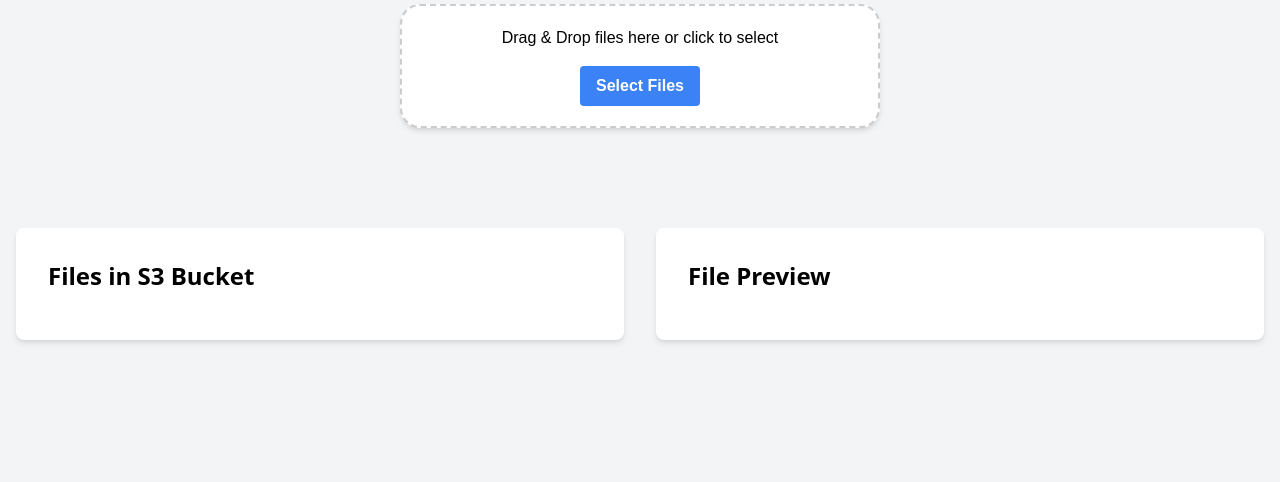
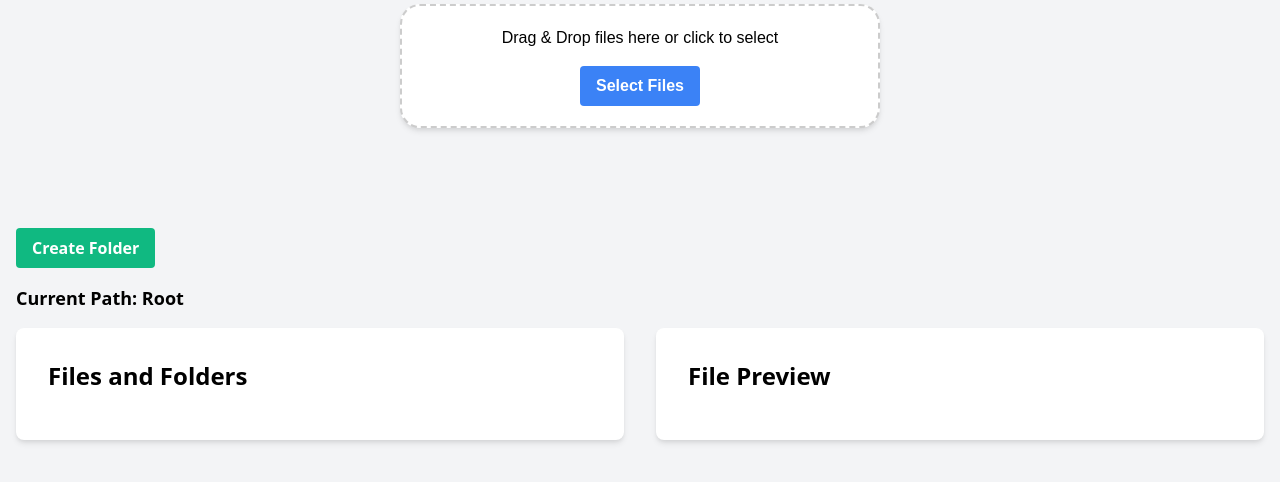
Before and after one commit to rohitg00/S3-File-Manager, a Flask app: page / in a window 1280 px wide. Shown: the part 164-646 px from the top of the page. Run offline with Flask 3, Linux system fonts and the light colour scheme; data that the repository does not hold is empty.

Commit message:
Agent query: Can you create a new folder, upload a file to it, and then delete the folder?

```diff
--- a/app.py
+++ b/app.py
@@ -1,7 +1,7 @@
 import os
 from flask import Flask, render_template, request, jsonify, send_file, Response, abort
 from werkzeug.utils import secure_filename
-from s3_utils import upload_file, download_file, list_files, get_file_url, delete_file
+from s3_utils import upload_file, download_file, list_files_and_folders, get_file_url, delete_file, create_folder, delete_folder
 from config import S3_BUCKET
 import mimetypes
 import boto3
@@ -23,13 +23,16 @@ def upload():
         return jsonify({'error': 'No selected file'}), 400
     if file:
         filename = secure_filename(file.filename)
+        folder = request.form.get('folder', '')
+        if folder:
+            filename = f"{folder.rstrip('/')}/{filename}"
         try:
             upload_file(file, filename)
             return jsonify({'message': 'File uploaded successfully'}), 200
         except Exception as e:
             return jsonify({'error': str(e)}), 500
 
-@app.route('/download/<filename>')
+@app.route('/download/<path:filename>')
 def download(filename):
     try:
         s3 = boto3.client('s3')
@@ -51,7 +54,7 @@ def download(filename):
                     abort(500)
 
         headers = {
-            'Content-Disposition': f'attachment; filename="{filename}"',
+            'Content-Disposition': f'attachment; filename="{os.path.basename(filename)}"',
             'Content-Length': str(file_size),
         }
         return Response(generate(), headers=headers, direct_passthrough=True)
@@ -59,7 +62,7 @@ def download(filename):
         app.logger.error(f"Error initiating file download: {str(e)}")
         return jsonify({'error': str(e)}), 500
 
-@app.route('/delete/<filename>', methods=['DELETE'])
+@app.route('/delete/<path:filename>', methods=['DELETE'])
 def delete(filename):
     try:
         delete_file(filename)
@@ -71,7 +74,8 @@ def delete(filename):
 @app.route('/list')
 def list_bucket_files():
     try:
-        files = list_files()
+        prefix = request.args.get('prefix', '')
+        files, folders = list_files_and_folders(prefix)
         file_data = []
         for file in files:
             mime_type, _ = mimetypes.guess_type(file)
@@ -81,11 +85,38 @@ def list_bucket_files():
             file_data.append({
                 'name': file,
                 'preview_url': preview_url,
-                'mime_type': mime_type
+                'mime_type': mime_type,
+                'type': 'file'
+            })
+        for folder in folders:
+            file_data.append({
+                'name': folder,
+                'type': 'folder'
             })
         return jsonify({'files': file_data}), 200
     except Exception as e:
-        app.logger.error(f"Error listing files: {str(e)}")
+        app.logger.error(f"Error listing files and folders: {str(e)}")
+        return jsonify({'error': str(e)}), 500
+
+@app.route('/create_folder', methods=['POST'])
+def create_new_folder():
+    folder_name = request.json.get('folder_name')
+    if not folder_name:
+        return jsonify({'error': 'Folder name is required'}), 400
+    try:
+        create_folder(folder_name)
+        return jsonify({'message': 'Folder created successfully'}), 200
+    except Exception as e:
+        app.logger.error(f"Error creating folder: {str(e)}")
+        return jsonify({'error': str(e)}), 500
+
+@app.route('/delete_folder/<path:folder_name>', methods=['DELETE'])
+def remove_folder(folder_name):
+    try:
+        delete_folder(folder_name)
+        return jsonify({'message': 'Folder deleted successfully'}), 200
+    except Exception as e:
+        app.logger.error(f"Error deleting folder: {str(e)}")
         return jsonify({'error': str(e)}), 500
 
 @app.errorhandler(500)
--- a/static/js/main.js
+++ b/static/js/main.js
@@ -1,11 +1,14 @@
 document.addEventListener('DOMContentLoaded', () => {
     const dropZone = document.getElementById('drop-zone');
     const fileInput = document.getElementById('file-input');
-    const uploadButton = document.getElementById('upload-button');
     const fileList = document.getElementById('file-list');
     const messageDiv = document.getElementById('message');
     const loadingSpinner = document.getElementById('loading-spinner');
     const previewArea = document.getElementById('preview-area');
+    const createFolderBtn = document.getElementById('create-folder-btn');
+    const currentPathDiv = document.getElementById('current-path');
+
+    let currentPath = '';
 
     ['dragenter', 'dragover', 'dragleave', 'drop'].forEach(eventName => {
         dropZone.addEventListener(eventName, preventDefaults, false);
@@ -51,11 +54,11 @@ document.addEventListener('DOMContentLoaded', () => {
     function uploadFile(file) {
         const formData = new FormData();
         formData.append('file', file);
+        formData.append('folder', currentPath);
 
         const xhr = new XMLHttpRequest();
         xhr.open('POST', '/upload', true);
 
-        // Create progress bar and cancel button
         const progressBarContainer = createProgressBar(file.name, 'upload');
         const cancelButton = createCancelButton(() => {
             xhr.abort();
@@ -73,9 +76,8 @@ document.addEventListener('DOMContentLoaded', () => {
 
         xhr.onload = () => {
             if (xhr.status === 200) {
-                const response = JSON.parse(xhr.responseText);
                 showMessage('File uploaded successfully', 'success');
-                listFiles();
+                listFiles(currentPath);
             } else {
                 showMessage('Error uploading file', 'error');
             }
@@ -95,9 +97,9 @@ document.addEventListener('DOMContentLoaded', () => {
         xhr.send(formData);
     }
 
-    function listFiles() {
+    function listFiles(prefix = '') {
         showLoading();
-        fetch('/list')
+        fetch(`/list?prefix=${encodeURIComponent(prefix)}`)
             .then(response => response.json())
             .then(data => {
                 hideLoading();
@@ -105,6 +107,7 @@ document.addEventListener('DOMContentLoaded', () => {
                     showMessage(data.error, 'error');
                 } else {
                     updateFileList(data.files);
+                    updateCurrentPath(prefix);
                 }
             })
             .catch(error => {
@@ -115,9 +118,32 @@ document.addEventListener('DOMContentLoaded', () => {
 
     function updateFileList(files) {
         fileList.innerHTML = '';
+        if (currentPath) {
+            const li = document.createElement('li');
+            li.className = 'flex justify-between items-center py-2';
+            li.innerHTML = `
+                <button onclick="navigateUp()" class="bg-gray-300 hover:bg-gray-400 text-gray-800 font-bold py-1 px-2 rounded">
+                    ../ (Up)
+                </button>
+            `;
+            fileList.appendChild(li);
+        }
         files.forEach(file => {
             const li = document.createElement('li');
             li.className = 'flex justify-between items-center py-2';
+            if (file.type === 'folder') {
+                li.innerHTML = `
+                    <span>${file.name}</span>
+                    <div>
+                        <button onclick="navigateToFolder('${file.name}')" class="bg-blue-500 hover:bg-blue-700 text-white font-bold py-1 px-2 rounded mr-2">
+                            Open
+                        </button>
+                        <button onclick="deleteFolder('${file.name}')" class="bg-red-500 hover:bg-red-700 text-white font-bold py-1 px-2 rounded">
+                            Delete
+                        </button>
+                    </div>
+                `;
+            } else {
                 li.innerHTML = `
                     <span>${file.name}</span>
                     <div>
@@ -132,6 +158,7 @@ document.addEventListener('DOMContentLoaded', () => {
                         </button>
                     </div>
                 `;
+            }
             fileList.appendChild(li);
         });
     }
@@ -146,7 +173,7 @@ document.addEventListener('DOMContentLoaded', () => {
         });
         progressBarContainer.appendChild(cancelButton);
 
-        fetch(`/download/${filename}`, { signal: abortController.signal })
+        fetch(`/download/${encodeURIComponent(currentPath + filename)}`, { signal: abortController.signal })
             .then(response => {
                 if (!response.ok) {
                     throw new Error('Network response was not ok');
@@ -201,14 +228,14 @@ document.addEventListener('DOMContentLoaded', () => {
 
     window.deleteFile = function(filename) {
         if (confirm(`Are you sure you want to delete ${filename}?`)) {
-            fetch(`/delete/${filename}`, { method: 'DELETE' })
+            fetch(`/delete/${encodeURIComponent(currentPath + filename)}`, { method: 'DELETE' })
                 .then(response => response.json())
                 .then(data => {
                     if (data.error) {
                         showMessage(data.error, 'error');
                     } else {
                         showMessage('File deleted successfully', 'success');
-                        listFiles();
+                        listFiles(currentPath);
                     }
                 })
                 .catch(error => {
@@ -279,5 +306,74 @@ document.addEventListener('DOMContentLoaded', () => {
         return cancelButton;
     }
 
+    createFolderBtn.addEventListener('click', () => {
+        const folderName = prompt('Enter folder name:');
+        if (folderName) {
+            createFolder(folderName);
+        }
+    });
+
+    function createFolder(folderName) {
+        const fullPath = currentPath + folderName;
+        fetch('/create_folder', {
+            method: 'POST',
+            headers: {
+                'Content-Type': 'application/json',
+            },
+            body: JSON.stringify({ folder_name: fullPath }),
+        })
+        .then(response => response.json())
+        .then(data => {
+            if (data.error) {
+                showMessage(data.error, 'error');
+            } else {
+                showMessage('Folder created successfully', 'success');
+                listFiles(currentPath);
+            }
+        })
+        .catch(error => {
+            showMessage('Error creating folder', 'error');
+            console.error('Create folder error:', error);
+        });
+    }
+
+    window.deleteFolder = function(folderName) {
+        if (confirm(`Are you sure you want to delete the folder ${folderName} and all its contents?`)) {
+            const fullPath = currentPath + folderName;
+            fetch(`/delete_folder/${encodeURIComponent(fullPath)}`, { method: 'DELETE' })
+                .then(response => response.json())
+                .then(data => {
+                    if (data.error) {
+                        showMessage(data.error, 'error');
+                    } else {
+                        showMessage('Folder deleted successfully', 'success');
+                        listFiles(currentPath);
+                    }
+                })
+                .catch(error => {
+                    showMessage('Error deleting folder', 'error');
+                    console.error('Delete folder error:', error);
+                });
+        }
+    }
+
+    window.navigateToFolder = function(folderName) {
+        currentPath += folderName;
+        listFiles(currentPath);
+    }
+
+    window.navigateUp = function() {
+        const parts = currentPath.split('/');
+        parts.pop(); // Remove the last folder
+        parts.pop(); // Remove the empty string after the last '/'
+        currentPath = parts.join('/') + '/';
+        listFiles(currentPath);
+    }
+
+    function updateCurrentPath(path) {
+        currentPathDiv.textContent = `Current Path: ${path || 'Root'}`;
+        currentPath = path;
+    }
+
     listFiles();
 });
--- a/templates/index.html
+++ b/templates/index.html
@@ -26,9 +26,17 @@
 
         <div id="progress-bars" class="mb-4"></div>
 
+        <div class="mb-4">
+            <button id="create-folder-btn" class="bg-green-500 hover:bg-green-700 text-white font-bold py-2 px-4 rounded">
+                Create Folder
+            </button>
+        </div>
+
+        <div id="current-path" class="mb-4 text-lg font-semibold"></div>
+
         <div class="grid grid-cols-1 md:grid-cols-2 gap-8">
             <div class="bg-white p-8 rounded-lg shadow-md">
-                <h2 class="text-2xl font-bold mb-4">Files in S3 Bucket</h2>
+                <h2 class="text-2xl font-bold mb-4">Files and Folders</h2>
                 <ul id="file-list" class="space-y-2"></ul>
             </div>
             <div class="bg-white p-8 rounded-lg shadow-md">
```
Also changed, not shown: s3_utils.py (+50 -8 lines). Lines whose indentation alone changed are shown as unchanged.
